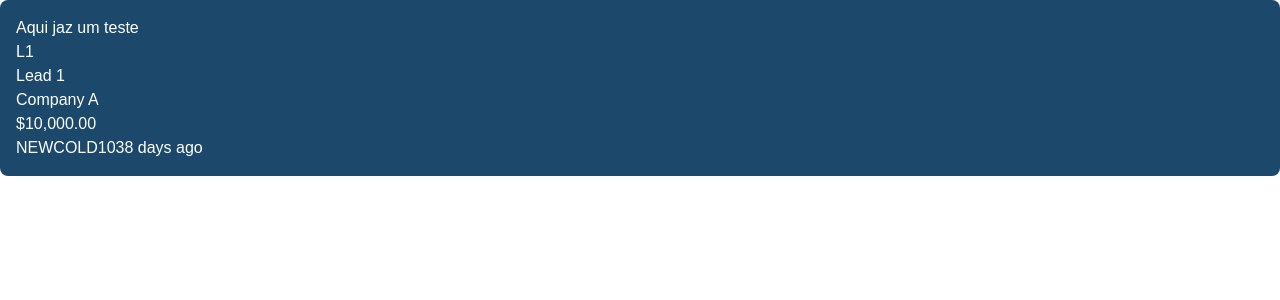
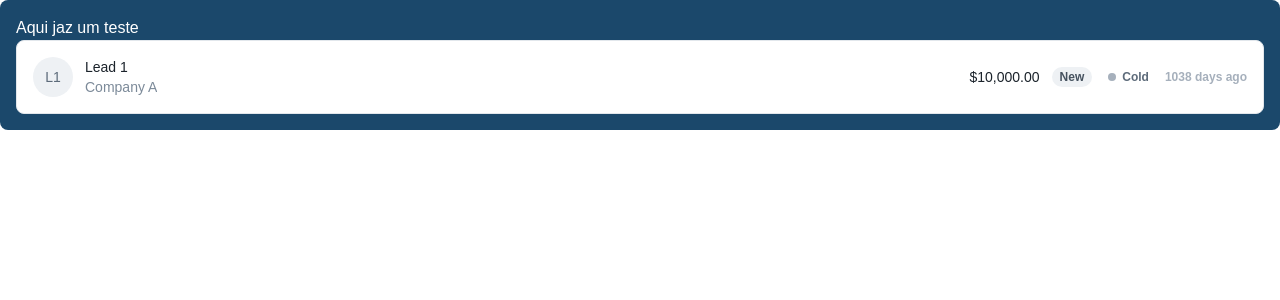
Before and after one commit to ItalloVasconcelos/financial-lead-front, a React (Vite) app: page / in a window 1280 px wide. Shown: the top 300 px of the page. Built offline with nearby package versions, Linux system fonts and the light colour scheme.

Commit message:
refactor: Add tailwind style and adjust LeadCard logic: row or card.

```diff
--- a/src/components/leads/LeadCard/LeadCard.tsx
+++ b/src/components/leads/LeadCard/LeadCard.tsx
@@ -1,31 +1,65 @@
+import type { Lead } from "@/types/lead";
+import { formatEstimatedValue, formatInitials, formatLastContactAt } from "@/utils/format";
+import {
+  STATUS_LABELS,
+  STATUS_STYLES,
+  TEMPERATURE_LABELS,
+  TEMPERATURE_DOT_STYLES,
+} from "@/constants/leadStatus";
 
-import type { Lead } from  "@/types/lead";
-import { formatInitials, formatEstimatedValue, formatLastContactAt } from "@/utils/format";
 interface LeadCardProps {
-    lead: Lead;
-    variant?: "row" | "card"; // List or Kanban view
-    onClick?: (leadId: string) => void;
+  lead: Lead;
+  variant?: "row" | "card";
+  onClick?: (leadId: string) => void;
 }
 
+export function LeadCard({ lead, variant = "row", onClick }: LeadCardProps) {
+  const isRow = variant === "row";
 
-export function LeadCard({ lead, variant = "row", onClick }: LeadCardProps) {
-// Para colocar o 3 hours ago, fazer o calculo da diferença do new Date(isoDate) e new Date()
-    return(
-        <div onClick={() => onClick?.(lead.id)}>
-            <div>
-                {/* Avatar */}
-                <span>{formatInitials(lead.name)}</span>
-            </div>
-            <div>
-                {/* Lead Info */}
-                <p>{lead.name}</p>
-                <p>{lead.company}</p>
-            </div>
-            {/* Vai virar uma formatção */}
-            <p>{formatEstimatedValue(lead.estimatedValue)}</p>
-            <span>{lead.status}</span>
-            <span>{lead.temperature}</span>
-            <span>{formatLastContactAt(lead.lastContactAt)}</span>
+  return (
+    <div
+      onClick={() => onClick?.(lead.id)}
+      className={`
+        flex items-center bg-white border border-gray-200 rounded-lg
+        p-4 gap-4 cursor-pointer transition-colors hover:border-brand-300
+        ${isRow ? "flex-row" : "flex-col items-start"}
+      `}
+    >
+      {/* Avatar + identidade */}
+      <div className={`flex items-center gap-3 ${isRow ? "flex-1 min-w-0" : "w-full"}`}>
+        <div className="flex h-10 w-10 shrink-0 items-center justify-center rounded-full bg-gray-100 text-sm font-semibold text-gray-600">
+          {formatInitials(lead.name)}
         </div>
-    )
+        <div className="min-w-0">
+          <p className="truncate text-sm font-semibold text-gray-900">{lead.name}</p>
+          <p className="truncate text-sm text-gray-500">{lead.company}</p>
+        </div>
+      </div>
+
+      {/* Valor + status */}
+      <div className={`flex items-center gap-3 ${isRow ? "" : "w-full justify-between mt-2"}`}>
+        <span className="text-sm font-bold text-gray-900">
+          {formatEstimatedValue(lead.estimatedValue)}
+        </span>
+        <span
+          className={`rounded-full px-2 py-0.5 text-xs font-semibold ${STATUS_STYLES[lead.status]}`}
+        >
+          {STATUS_LABELS[lead.status]}
+        </span>
+      </div>
+
+      {/* Temperatura */}
+      <div className={`flex items-center gap-1.5 ${isRow ? "" : "w-full mt-2"}`}>
+        <span className={`h-2 w-2 rounded-full ${TEMPERATURE_DOT_STYLES[lead.temperature]}`} />
+        <span className="text-xs font-medium text-gray-600">
+          {TEMPERATURE_LABELS[lead.temperature]}
+        </span>
+      </div>
+
+      {/* Último contato */}
+      <span className={`text-xs text-gray-400 ${isRow ? "ml-auto shrink-0" : "w-full mt-2"}`}>
+        {formatLastContactAt(lead.lastContactAt)}
+      </span>
+    </div>
+  );
 }
--- a/src/constants/leadStatus.ts
+++ b/src/constants/leadStatus.ts
@@ -9,9 +9,29 @@ export const STATUS_LABELS: Record<LeadStatus, string> = {
     "LOST": "Lost"
 };
 
+export const STATUS_STYLES: Record<LeadStatus, string> = {
+  NEW: "bg-gray-100 text-gray-700",
+  CONTACT_ATTEMPT: "bg-gray-100 text-gray-700",
+  MEETING_SCHEDULED: "bg-brand-100 text-brand-800",
+  PROPOSAL_SENT: "bg-brand-100 text-brand-800",
+  WON: "bg-green-100 text-green-700",
+  LOST: "bg-gray-200 text-gray-500",
+};
 
 export const TEMPERATURE_LABELS: Record<LeadTemperature, string> = {
     "COLD": "Cold",
     "WARM": "Warm",
     "HOT": "Hot"
 };
+
+export const TEMPERATURE_DOT_STYLES: Record<LeadTemperature, string> = {
+  HOT: "bg-red-600",
+  WARM: "bg-amber-600",
+  COLD: "bg-gray-400",
+};
+
+export const TEMPERATURE_BADGE_STYLES: Record<LeadTemperature, string> = {
+  HOT: "bg-red-50 text-red-700",
+  WARM: "bg-amber-50 text-amber-700",
+  COLD: "bg-gray-100 text-gray-500",
+};
```
